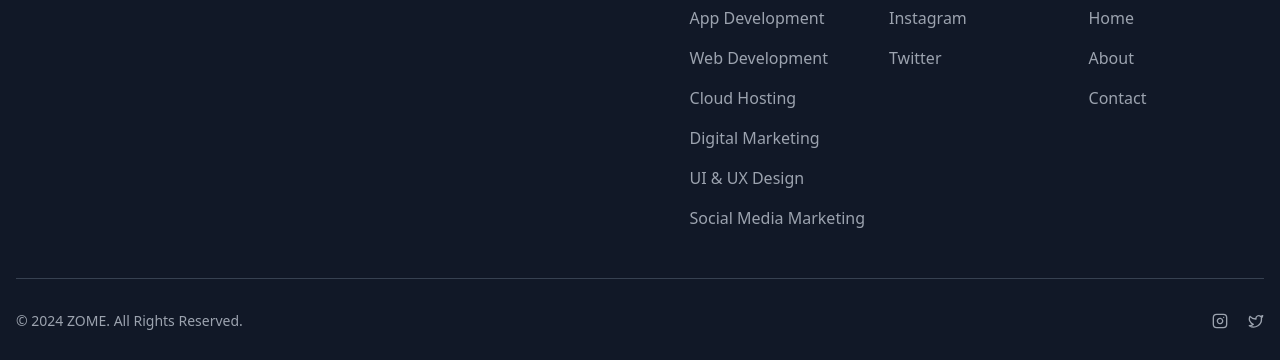
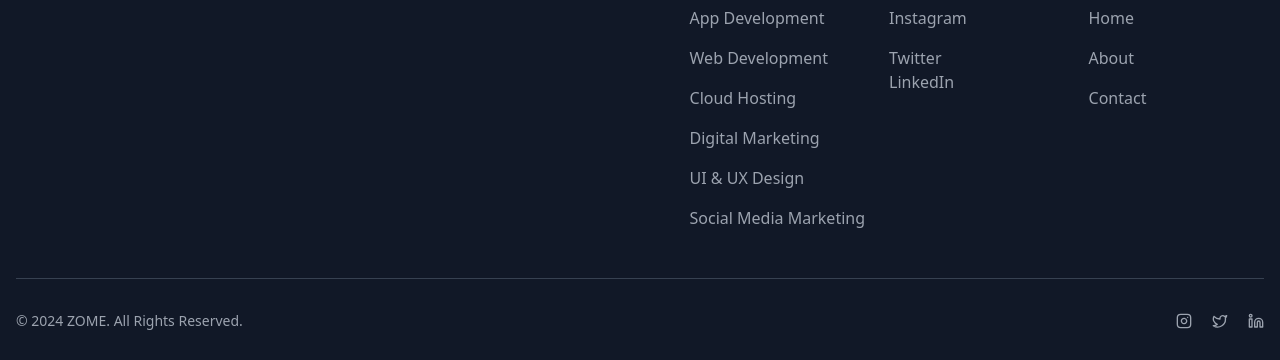
Before and after one commit to xyzome/zome, a React (Vite) app: page /contact in a window 1280 px wide. Shown: the part 1032-1392 px from the top of the page. Built offline with nearby package versions, Linux system fonts and the light colour scheme.

Commit message:
added linkedin account and temp remove insta because of no accounts available to add on

```diff
--- a/package.json
+++ b/package.json
@@ -12,7 +12,7 @@
   "dependencies": {
     "aos": "^2.3.4",
     "axios": "^1.7.7",
-    "lucide-react": "^0.460.0",
+    "lucide-react": "^0.469.0",
     "react": "^18.3.1",
     "react-animated-numbers": "^0.18.0",
     "react-countup": "^6.5.3",
--- a/src/components/Footer.jsx
+++ b/src/components/Footer.jsx
@@ -2,7 +2,7 @@ import React from 'react';
 import logo from '../images/logo.png';
 import { Link } from 'react-router-dom';
 import scrollEffect from '../hooks/Scroll';
-import { Twitter, Instagram } from 'lucide-react';
+import { Twitter, Instagram, Linkedin } from 'lucide-react';
 
 function Footer() {
   const services = [
@@ -49,11 +49,14 @@ function Footer() {
               <ul className="text-gray-400 font-medium">
                 <li className="mb-4">
                   <a
-                    href="https://www.instagram.com/zometechagency?igsh=eWFhZXcxNjh2ZTg3"
+                    href="#"
                     className="hover:underline" aria-label="ZOME Instagram">Instagram</a>
                 </li>
                 <li>
                   <a href="https://x.com/zome_techagency" className="hover:underline" aria-label="ZOME Twitter">Twitter</a>
+                </li>
+                <li>
+                  <a href="https://www.linkedin.com/in/zome-tech-agency-963a2233a/" className="hover:underline" aria-label="ZOME Twitter">LinkedIn</a>
                 </li>
               </ul>
             </div>
@@ -81,7 +84,7 @@ function Footer() {
           <div className="flex mt-4 sm:justify-center sm:mt-0">
             {/* Instagram Icon from lucide-react */}
             <a
-              href="https://www.instagram.com/zometechagency?igsh=eWFhZXcxNjh2ZTg3"
+              href="#"
               className="text-gray-400 hover:text-white ms-5"
               aria-label="ZOME Instagram"
             >
@@ -96,6 +99,15 @@ function Footer() {
             >
               <Twitter className="w-4 h-4" />
             </a>
+
+            {/* LinkedIn Icon from lucide-react */}
+            <a
+              href="https://www.linkedin.com/in/zome-tech-agency-963a2233a/"
+              className="text-gray-400 hover:text-white ms-5"
+              aria-label="ZOME LinkedIn"
+            >
+              <Linkedin className="w-4 h-4" />
+            </a>
           </div>
 
         </div>
```
Also changed, not shown: 1 other file (tests, documents, lock files or other folders).
